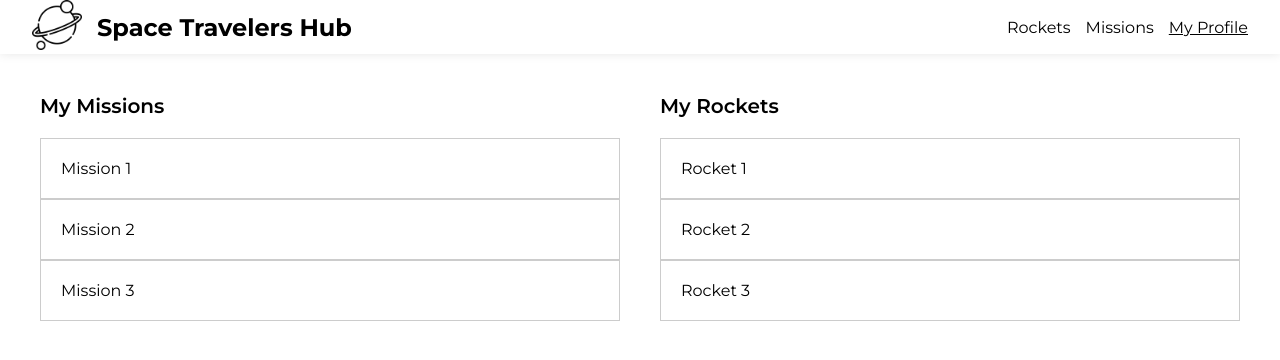
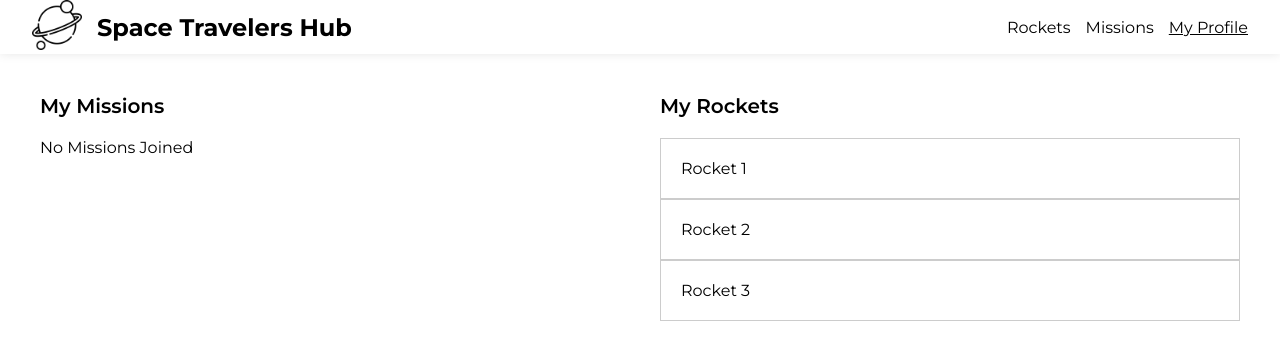
Before and after one commit to lukman155/space-travellers-hub, a React (Create React App) app: page /myprofile in a window 1280 px wide. Shown: the top 360 px of the page. Built offline with nearby package versions, Linux system fonts and the light colour scheme.

Commit message:
Add joined missions to the profile page

```diff
--- a/src/Pages/MyProfile.js
+++ b/src/Pages/MyProfile.js
@@ -1,14 +1,18 @@
 import React from 'react';
+import { useSelector } from 'react-redux';
 import './MyProfile.css';
 
-const MyProfile = () => (
+const MyProfile = () => {
+  const joinedMissions = useSelector((state) => state.missions).filter((missions) => missions.join);
+  return (
     <div className="profile">
       <div className="myContainer">
         <div className="heading">My Missions</div>
         <ul className="profileList">
-        <li>Mission 1</li>
-        <li>Mission 2</li>
-        <li>Mission 3</li>
+          {joinedMissions.length > 0 ? (joinedMissions.map((mission) => (
+            <li key={mission.mission_id}>{mission.mission_name}</li>
+          )))
+            : (<p>No Missions Joined</p>)}
         </ul>
       </div>
       <div className="myContainer">
@@ -21,5 +25,6 @@ const MyProfile = () => (
       </div>
     </div>
   );
+};
 
 export default MyProfile;
```
Lines whose indentation alone changed are shown as unchanged.
